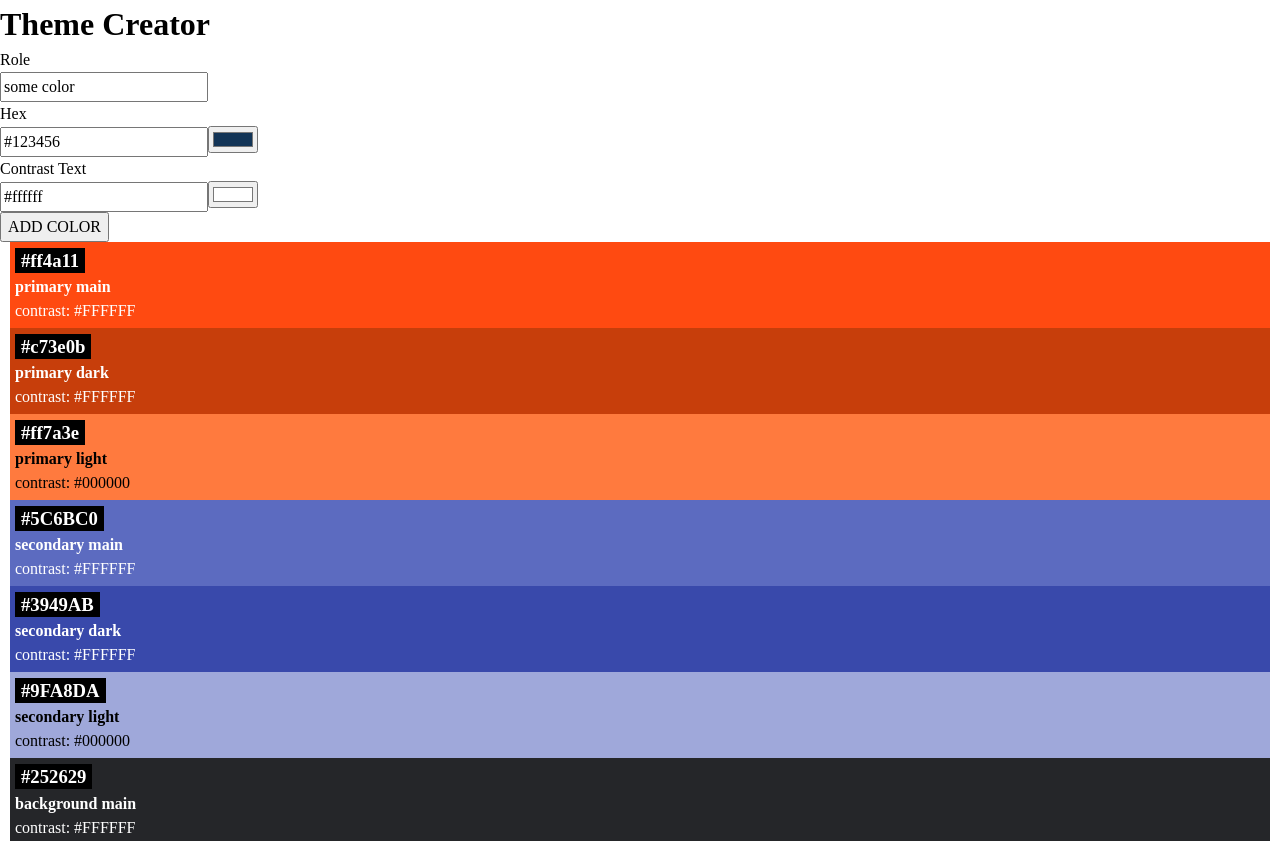
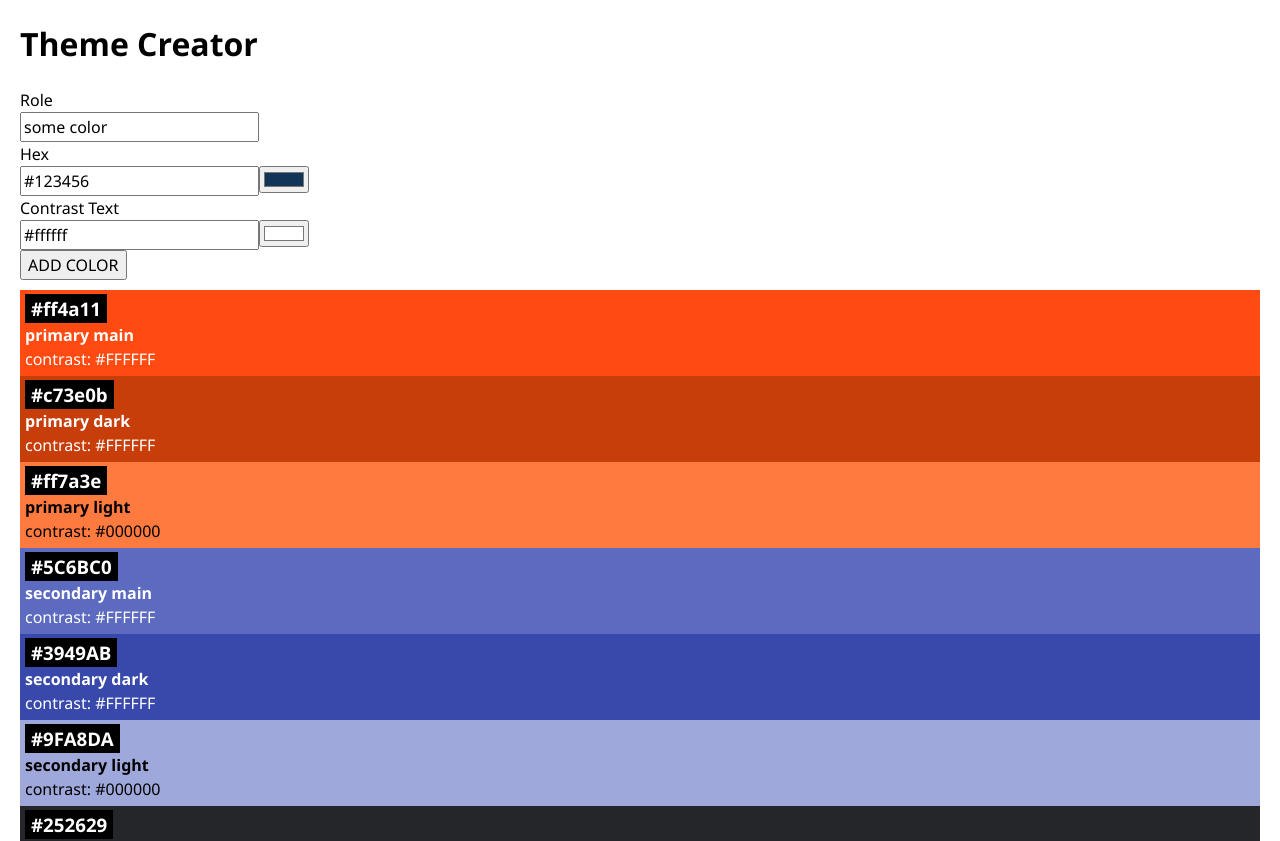
Before and after one commit to chihhsiangsu/Color-theme-project, a React (Vite) app: page / in a window 1280 px wide. Shown: the top 841 px of the page. Built offline with nearby package versions, Linux system fonts and the light colour scheme.

Commit message:
update CSS

```diff
--- a/src/App.css
+++ b/src/App.css
@@ -2,3 +2,7 @@ body {
   font-family: "Segoe UI", "Helvetica Neue", Arial, sans-serif;
   padding: 10px;
 }
+
+.app-title {
+  padding: 10px;
+}
--- a/src/App.jsx
+++ b/src/App.jsx
@@ -3,6 +3,7 @@ import { initialColors } from "./lib/colors";
 import Color from "./Components/Color/Color";
 import { ColorForm } from "./Components/Color/ColorForm/ColorForm.jsx";
 import { uid } from "uid";
+import "../src/App.css";
 
 function App() {
   const [colors, setColors] = useState(initialColors);
@@ -13,7 +14,7 @@ function App() {
 
   return (
     <>
-      <h1>Theme Creator</h1>
+      <h1 className="app-title">Theme Creator</h1>
       <ColorForm onSubmitColor={handleAddColor} />
       {colors.map((color) => {
         return <Color key={color.id} color={color} />;
--- a/src/Components/Color/ColorForm/ColorForm.css
+++ b/src/Components/Color/ColorForm/ColorForm.css
@@ -0,0 +1,3 @@
+.color-form {
+  padding: 10px;
+}
```
